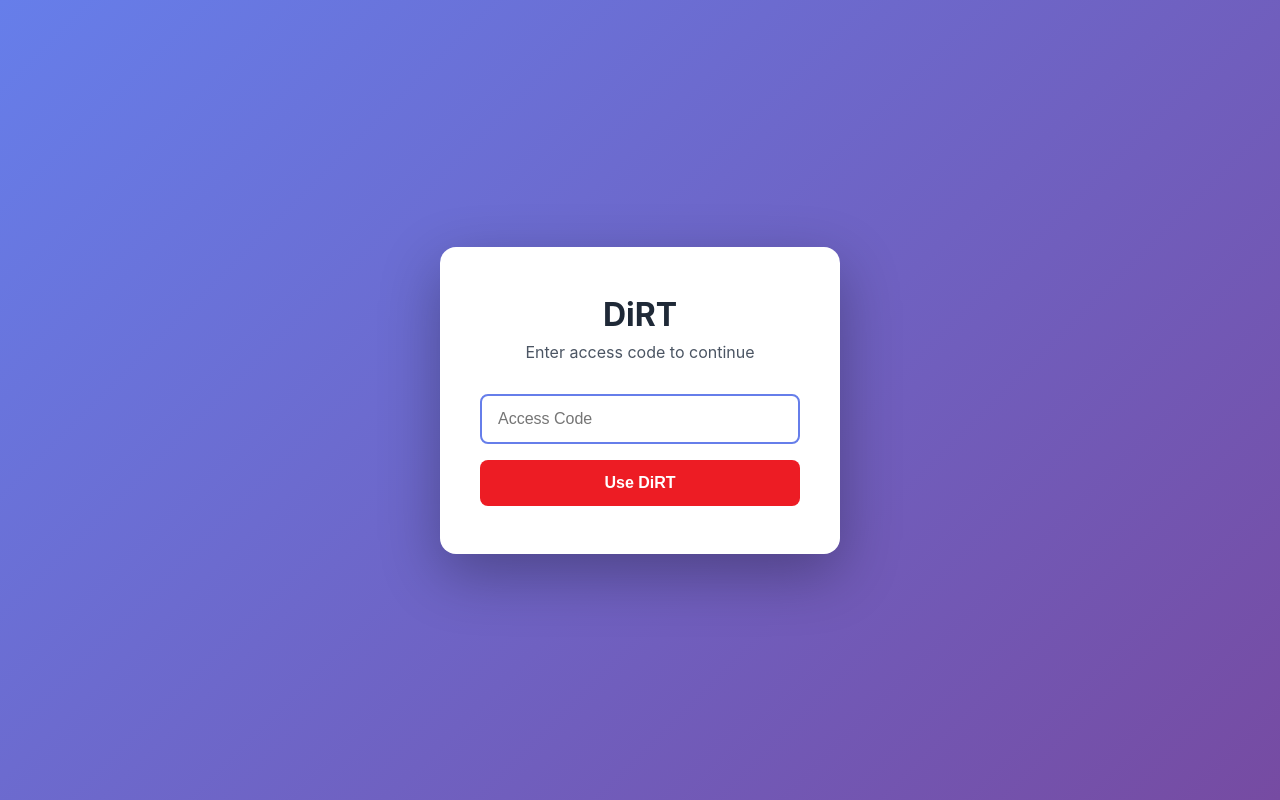
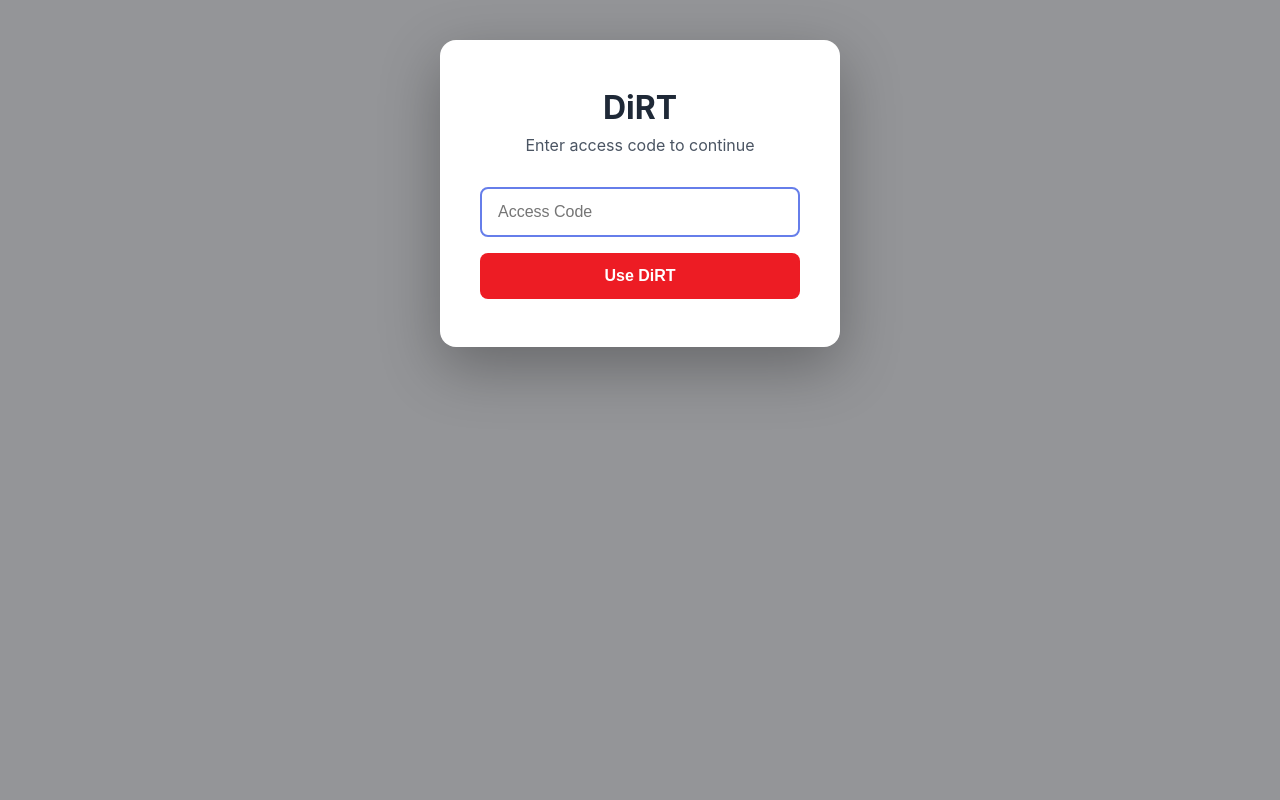
Before and after one commit to leelikesbikes/dirt-calculator, a Next.js app: page / in a window 1280 px wide. Built offline with nearby package versions, Linux system fonts and the light colour scheme.

Commit message:
Add files via upload

```diff
--- a/app/PasswordScreen.module.css
+++ b/app/PasswordScreen.module.css
@@ -1,10 +1,10 @@
 .container {
   min-height: 100vh;
   display: flex;
-  align-items: center;
+  align-items: flex-start;
   justify-content: center;
-  background: linear-gradient(135deg, #667eea 0%, #764ba2 100%);
-  padding: 20px;
+  background: #949598;
+  padding: 40px 20px 20px 20px;
 }
 
 .card {
```
